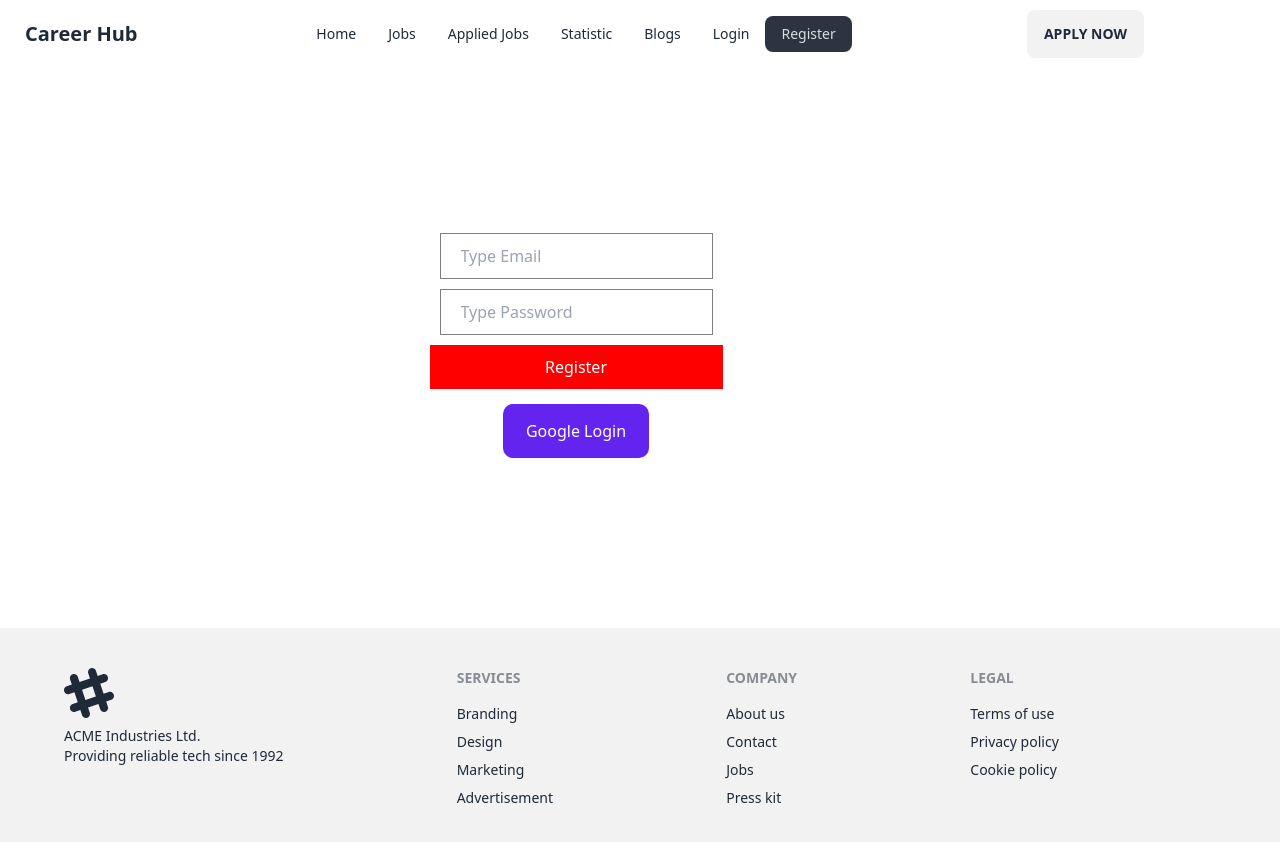
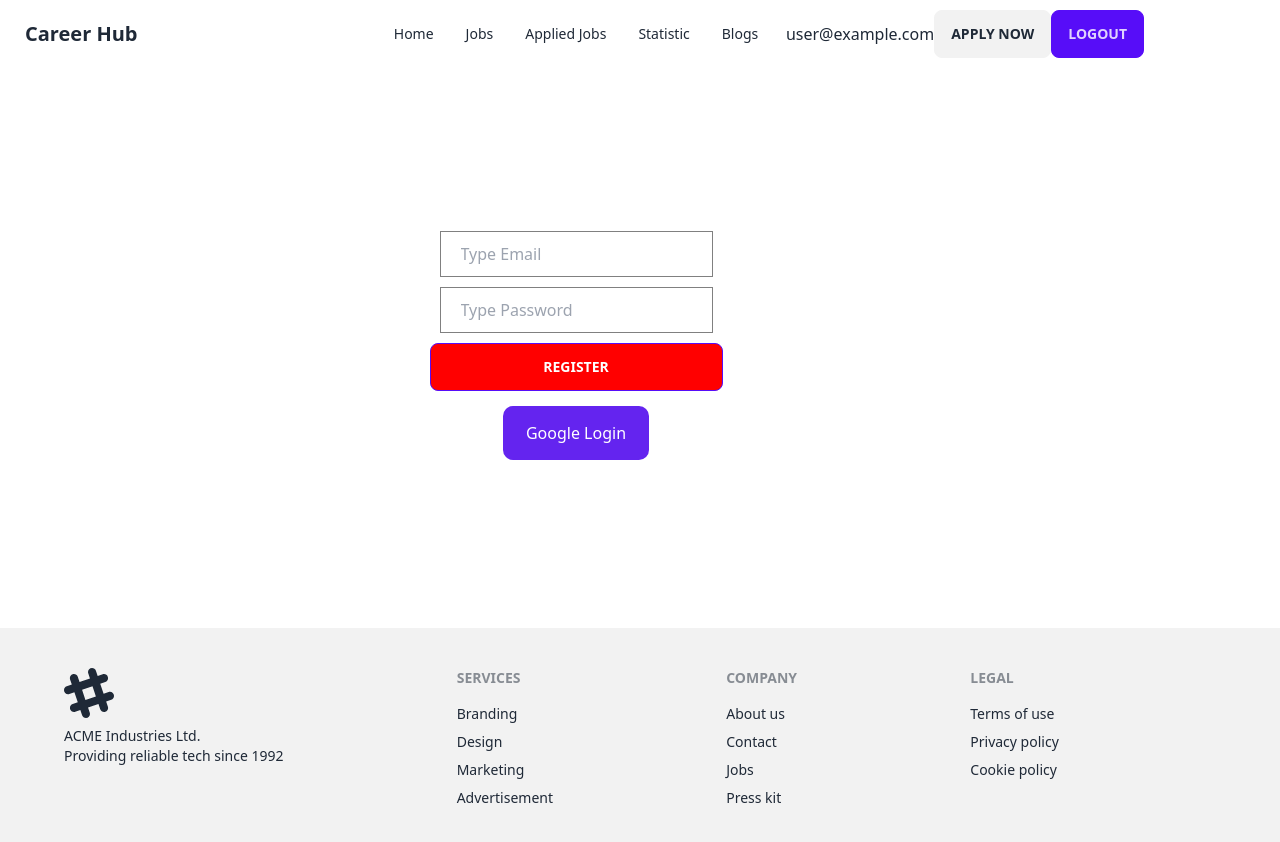
Before and after one commit to habib33-3/career-hub-react, a React (Vite) app: page /register in a window 1280 px wide. Shown: the top 842 px of the page. Built offline with nearby package versions, Linux system fonts and the light colour scheme; no server answers; sample sign-in values are in the browser's storage.

Commit message:
private route

```diff
--- a/src/components/Header/Header.jsx
+++ b/src/components/Header/Header.jsx
@@ -1,6 +1,14 @@
+import { useContext } from "react";
 import { NavLink } from "react-router-dom";
+import { AuthContext } from "../../hooks/AuthProvider";
 
 const Header = () => {
+  const { user, logOut } = useContext(AuthContext);
+  const handleLogout = () => {
+    logOut()
+      .then(() => {})
+      .catch((err) => console.log(err.message));
+  };
   const links = (
     <>
       <li>
@@ -18,12 +26,17 @@ const Header = () => {
       <li>
         <NavLink to="/blogs">Blogs</NavLink>
       </li>
+      {!user && (
+        <>
+
           <li>
             <NavLink to="/login">Login</NavLink>
           </li>
           <li>
             <NavLink to="/register">Register</NavLink>
           </li>
+        </>
+      )}
     </>
   );
 
@@ -64,7 +77,18 @@ const Header = () => {
           <ul className="menu menu-horizontal px-1">{links}</ul>
         </div>
         <div className="navbar-end">
+          {user && (
+            <>
+              <p>{user.email}</p>
               <a className="btn">Apply Now</a>
+              <button
+                className="btn btn-primary"
+                onClick={handleLogout}
+              >
+                Logout
+              </button>
+            </>
+          )}
         </div>
       </div>
     </div>
--- a/src/hooks/AuthProvider.jsx
+++ b/src/hooks/AuthProvider.jsx
@@ -1,11 +1,13 @@
 /* eslint-disable react/prop-types */
-import { createContext } from "react";
+import { createContext, useEffect, useState } from "react";
 import {
   GoogleAuthProvider,
   createUserWithEmailAndPassword,
   getAuth,
+  onAuthStateChanged,
   signInWithEmailAndPassword,
   signInWithPopup,
+  signOut,
 } from "firebase/auth";
 import app from "./firebase.config";
 
@@ -15,19 +17,40 @@ const auth = getAuth(app);
 const googleProvider = new GoogleAuthProvider();
 
 const AuthProvider = ({ children }) => {
+  const [user, setUser] = useState();
+  const [loading, setLoading] = useState(true);
   const googleSignIn = () => {
+    setLoading(true);
     return signInWithPopup(auth, googleProvider);
   };
 
   const signUp = (email, password) => {
+    setLoading(true);
     return createUserWithEmailAndPassword(auth, email, password);
   };
 
   const signIn = (email, password) => {
+    setLoading(true);
     return signInWithEmailAndPassword(auth, email, password);
   };
 
-  const authInfo = { googleSignIn, signUp, signIn };
+  useEffect(() => {
+    const unsubscribe = onAuthStateChanged(auth, (currentUser) => {
+      console.log(("user: ", currentUser));
+      setUser(currentUser);
+      setLoading(false);
+    });
+
+    return () => unsubscribe();
+  }, []);
+
+  const logOut = () => {
+    setUser("");
+    setLoading(true);
+    return signOut(auth);
+  };
+
+  const authInfo = { googleSignIn, signUp, signIn, user, logOut, loading };
 
   return (
     <AuthContext.Provider value={authInfo}>{children}</AuthContext.Provider>
--- /dev/null
+++ b/src/hooks/PrivateRoute.jsx
@@ -0,0 +1,25 @@
+import { useContext } from "react";
+import { AuthContext } from "./AuthProvider";
+import { Navigate, useNavigate } from "react-router-dom";
+
+const PrivateRoute = ({ children }) => {
+  const { user, loading } = useContext(AuthContext);
+  const navigate = useNavigate();
+
+  if (loading) {
+    return <p className="my-20 text-center">Loading</p>;
+  }
+
+  if (user) {
+    return children;
+  }
+
+  return (
+    <Navigate
+      to="/login"
+      replace
+    ></Navigate>
+  );
+};
+
+export default PrivateRoute;
--- a/src/main.jsx
+++ b/src/main.jsx
@@ -10,6 +10,7 @@ import JobDetails from "./components/JobDetails/JobDetails";
 import AuthProvider from "./hooks/AuthProvider";
 import Login from "./pages/Login";
 import Register from "./pages/Register";
+import PrivateRoute from "./hooks/PrivateRoute";
 
 const router = createBrowserRouter([
   {
@@ -30,7 +31,11 @@ const router = createBrowserRouter([
 
       {
         path: "/job/:id",
-        element: <JobDetails />,
+        element: (
+          <PrivateRoute>
+            <JobDetails />
+          </PrivateRoute>
+        ),
         loader: () => fetch("../data/jobs.json"),
       },
 
--- a/src/pages/Login.jsx
+++ b/src/pages/Login.jsx
@@ -1,12 +1,14 @@
 import { useContext, useState } from "react";
 import "./Login.css";
 import { AuthContext } from "../hooks/AuthProvider";
+import { useNavigate } from "react-router-dom";
 
 const Login = () => {
   const { googleSignIn, signIn } = useContext(AuthContext);
   const [email, setEmail] = useState("");
   const [password, setPassword] = useState("");
   const [error, setError] = useState("");
+  const navigate = useNavigate();
 
   const handleGoogleSignIn = () => {
     googleSignIn()
@@ -17,7 +19,11 @@ const Login = () => {
   const handleLogin = () => {
     if ((email, password)) {
       return signIn(email, password)
-        .then((res) => console.log(res.user))
+        .then((res) => {
+          console.log(res.user);
+          alert("login");
+          navigate("/");
+        })
         .catch((err) => setError(err.message));
     }
   };
--- a/src/pages/Register.jsx
+++ b/src/pages/Register.jsx
@@ -1,24 +1,31 @@
 import { useContext, useState } from "react";
 import { AuthContext } from "../hooks/AuthProvider";
+import { useNavigate } from "react-router-dom";
 
 const Register = () => {
   const { signUp } = useContext(AuthContext);
   const [email, setEmail] = useState("");
   const [password, setPassword] = useState("");
   const [error, setError] = useState("");
+  const navigate = useNavigate();
+
+  console.log(email, password);
 
   const handleRegister = () => {
-    if (
-      !/^(?=.*[A-Z])(?=.*[a-z])(?=.*\d)(?=.*[@$!%*?&])[A-Za-z\d@$!%*?&]{8,}$/.test(
-        password
-      )
-    ) {
-      return setError("Password not strong");
-    }
+    // if (
+    //   !/^(?=.*[A-Z])(?=.*[a-z])(?=.*\d)(?=.*[@$!%*?&])[A-Za-z\d@$!%*?&]{8,}$/.test(
+    //     password
+    //   )
+    // ) {
+    //   return setError("Password not strong");
+    // }
 
-    if (email) {
+    {
       signUp(email, password)
-        .then((res) => console.log(res.user))
+        .then((res) => {
+          console.log(res.user);
+          navigate("/");
+        })
         .catch((err) => console.log(err.message));
     }
   };
@@ -41,11 +48,15 @@ const Register = () => {
                 type="password"
                 placeholder="Type Password"
               />
-              <button className="Login-btn">Register</button>
+              <button
+                onClick={handleRegister}
+                className="Login-btn btn btn-primary"
+              >
+                Register
+              </button>
               <div className="login-btns">
-                <button onClick={handleRegister} className="google-btn ">Google Login</button>
+                <button className="google-btn ">Google Login</button>
               </div>
-
             </div>
           </div>
         </div>
```
Lines whose indentation alone changed are shown as unchanged.
